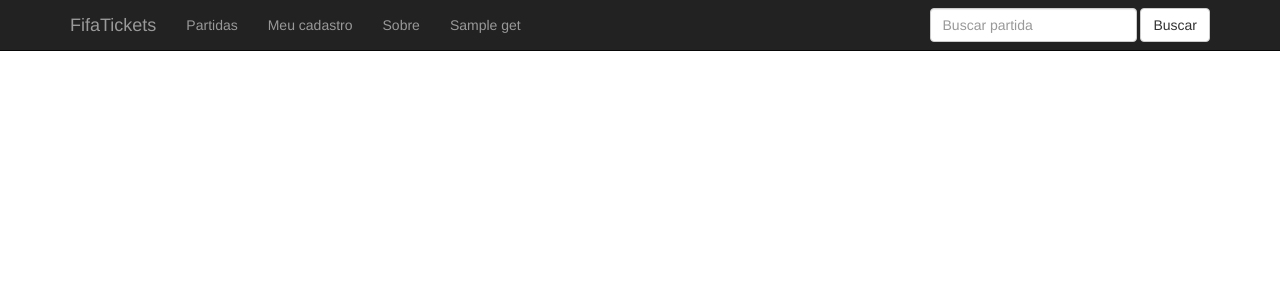
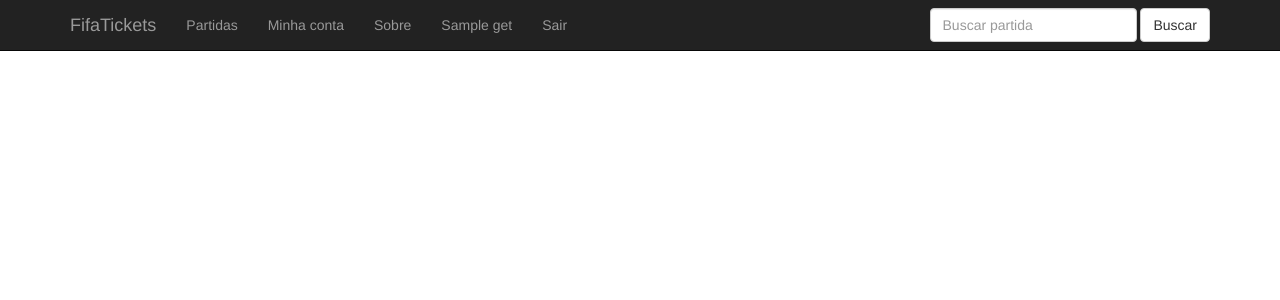
Before and after one commit to YgorCr/FifaTickets, a PHP site: template views/header.php in a window 1280 px wide. Shown: the top 300 px of the page. Run offline with PHP 8.4, Linux system fonts and the light colour scheme; the template is opened without the code that fills it: most values are stand-ins (such as "Sample title", 1, 10 or a date in 2020); data that the repository does not hold is empty.

Commit message:
Agora quando logado, navbar mostra 'Minha Conta' no lugar de 'Meu Cadastro'

```diff
--- a/views/header.php
+++ b/views/header.php
@@ -46,7 +46,7 @@
 
             <li
               <?php if($ac=="comprador"){ ?> class="active" <?php } ?>
-               ><a href="?a=comprador">Meu cadastro</a></li>
+               ><a href="?a=comprador"> <?php if($comprador) echo "Minha conta"; else echo "Meu cadastro"; ?> </a></li>
 
             <li
               <?php if($ac=="sobre"){ ?> class="active" <?php } ?>
@@ -64,6 +64,12 @@
 
              </li>
 
+             <?php if($comprador) { ?>
+             <li>
+              <a href="?a=logout">Sair</a>
+             </li>
+             <?php } ?>
+
           </ul>
 
           <form class="navbar-form navbar-right" role="search" action="">
```
